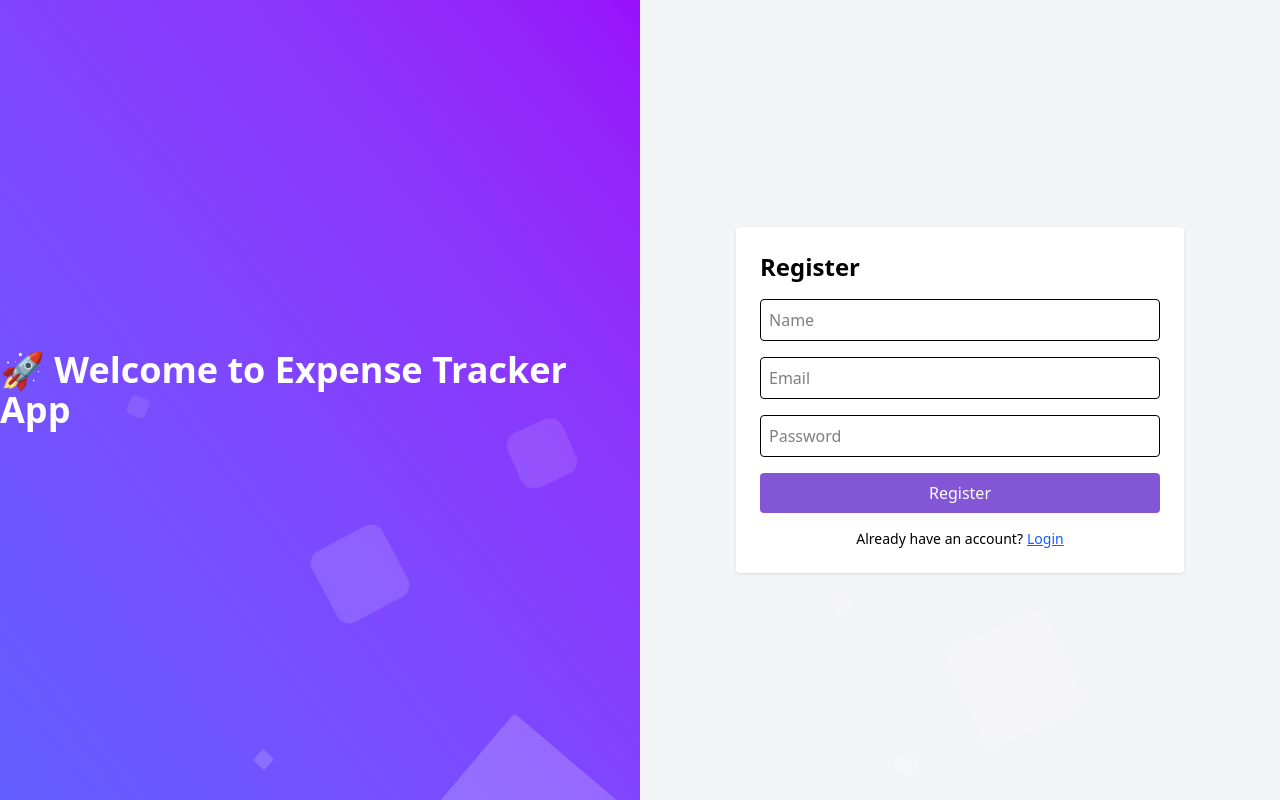
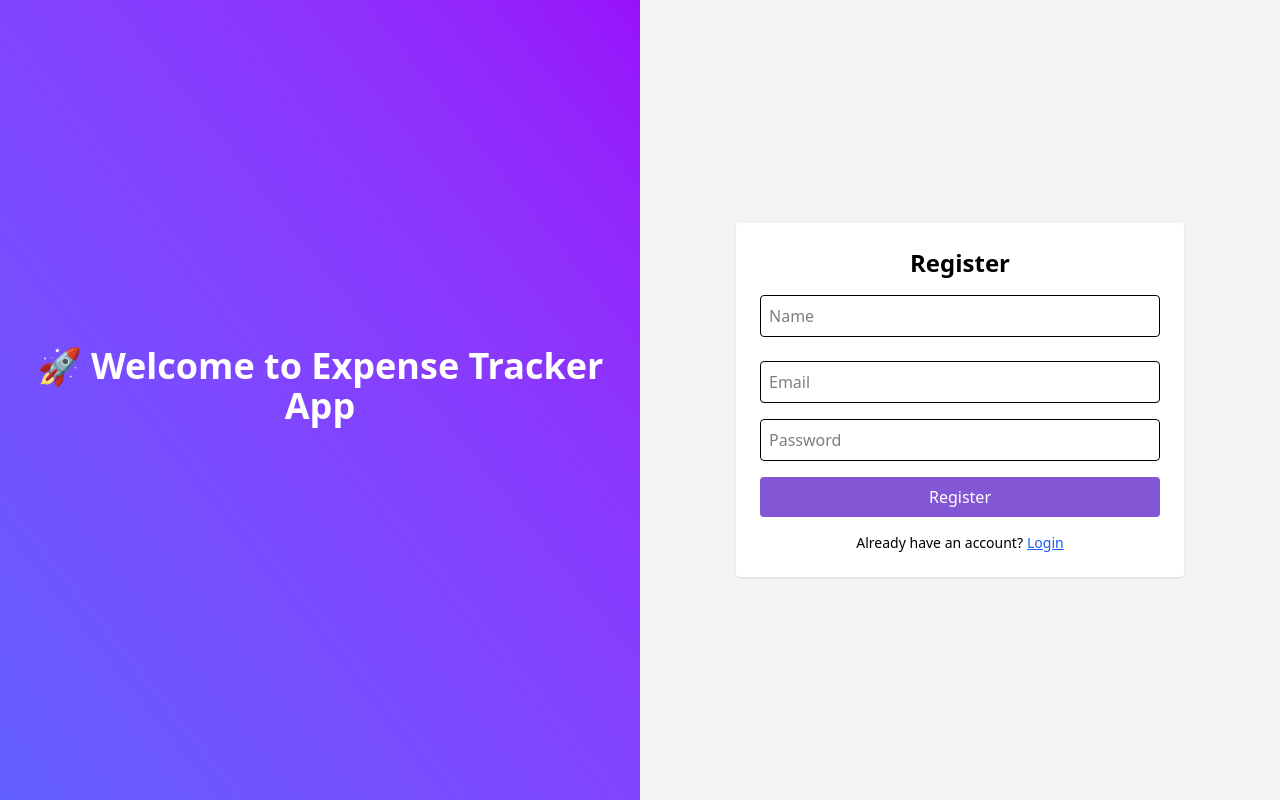
Before and after one commit to Roshan-moger/Expense-Tracker, a React (Vite) app in the folder client/: page / in a window 1280 px wide. Both pictures are taken after a click on the button "Register". Built offline with nearby package versions, Linux system fonts and the light colour scheme; no server answers.

Commit message:
dashboard

```diff
--- a/client/package.json
+++ b/client/package.json
@@ -28,6 +28,7 @@
     "react-apexcharts": "^1.7.0",
     "react-dom": "^19.1.0",
     "react-hot-toast": "^2.5.2",
+    "react-icons": "^5.5.0",
     "react-redux": "^9.2.0",
     "react-router-dom": "^7.6.0",
     "recharts": "^2.15.3"
--- a/client/src/Components/AuthForm.jsx
+++ b/client/src/Components/AuthForm.jsx
@@ -1,21 +1,19 @@
 import React, { useState } from 'react';
-import API from '../Components/utils/api'
+import API from '../Components/utils/api';
 import toast from 'react-hot-toast';
-
 
 const AuthForm = ({ onAuth }) => {
   const [isLogin, setIsLogin] = useState(true);
   const [form, setForm] = useState({ name: '', email: '', password: '' });
-
+  const [loading, setLoading] = useState(false);
 
   const handleSubmit = async (e) => {
     e.preventDefault();
 
-  // Basic validation
     if (!form.email || !form.password || (!isLogin && !form.name)) {
-    toast.error('Please fill in all required fields',{
+      toast.error('Please fill in all required fields', {
         style: {
-    background: '#343434', // Tailwind's emerald-600
+          background: '#343434',
           color: '#EDEDED',
           fontWeight: 'bold',
         },
@@ -24,13 +22,14 @@ const handleSubmit = async (e) => {
     }
 
     try {
+      setLoading(true);
       const endpoint = isLogin ? 'login' : 'register';
       const { data } = await API.post(`/auth/${endpoint}`, form);
-    // console.log(data);
+
       localStorage.setItem('token', data.token);
-    toast.success(`${isLogin ? `Welcome back ${data.name}` : `Welcome ${data.name}`}`,{
+      toast.success(`${isLogin ? `Welcome back ${data.name}` : `Welcome ${data.name}`}`, {
         style: {
-    background: '#343434', // Tailwind's emerald-600
+          background: '#343434',
           color: '#EDEDED',
           fontWeight: 'bold',
         },
@@ -40,47 +39,68 @@ const handleSubmit = async (e) => {
       const msg =
         err.response?.data?.message ||
         (isLogin ? 'Invalid email or password' : 'Registration failed');
-    toast.error(msg,{
+      toast.error(msg, {
         style: {
-    background: '#343434', // Tailwind's emerald-600
+          background: '#343434',
           color: '#EDEDED',
           fontWeight: 'bold',
         },
       });
+    } finally {
+      setLoading(false);
     }
   };
 
-
   return (
-    <div className="w-full max-w-md p-6 bg-white rounded shadow z-1">
-      <h2 className="text-2xl font-bold mb-4">{isLogin ? 'Login' : 'Register'}</h2>
-      <form onSubmit={handleSubmit} className="space-y-4">
-        {!isLogin && (
+    <div className="w-full max-w-md p-6 bg-white rounded shadow z-10">
+      <h2 className="text-2xl font-bold mb-4 text-center">
+        {isLogin ? 'Login' : 'Register'}
+      </h2>
+      <form onSubmit={handleSubmit} className="space-y-4 transition-all duration-300">
+        {/* Always rendered, just hidden in login mode */}
+        <div
+          className={`transition-all duration-300 ${
+            isLogin ? 'h-0 opacity-0 overflow-hidden' : 'h-auto opacity-100'
+          }`}
+        >
           <input
-            className="w-full border p-2 rounded"
+            className="w-full border p-2 rounded focus:outline-none focus:ring-2 focus:ring-indigo-400 mb-2"
             placeholder="Name"
+            autoComplete="name"
             value={form.name}
             onChange={(e) => setForm({ ...form, name: e.target.value })}
           />
-        )}
+        </div>
+
         <input
-          className="w-full border p-2 rounded"
+          className="w-full border p-2 rounded focus:outline-none focus:ring-2 focus:ring-indigo-400"
           placeholder="Email"
           type="email"
+          autoComplete="email"
           value={form.email}
           onChange={(e) => setForm({ ...form, email: e.target.value })}
         />
+
         <input
-          className="w-full border p-2 rounded"
+          className="w-full border p-2 rounded focus:outline-none focus:ring-2 focus:ring-indigo-400"
           placeholder="Password"
           type="password"
+          autoComplete={isLogin ? 'current-password' : 'new-password'}
           value={form.password}
           onChange={(e) => setForm({ ...form, password: e.target.value })}
         />
-        <button className="w-full bg-[#8356D6] text-white py-2 rounded hover:bg-[#6f4c9a]">
-          {isLogin ? 'Login' : 'Register'}
+
+        <button
+          type="submit"
+          disabled={loading}
+          className={`w-full py-2 rounded text-white transition duration-200 ${
+            loading ? 'bg-gray-400 cursor-not-allowed' : 'bg-[#8356D6] hover:bg-[#6f4c9a]'
+          } active:scale-95`}
+        >
+          {loading ? 'Please wait...' : isLogin ? 'Login' : 'Register'}
         </button>
       </form>
+
       <p className="mt-4 text-sm text-center">
         {isLogin ? "Don't have an account?" : 'Already have an account?'}
         <button
--- a/client/src/pages/LoginPage.jsx
+++ b/client/src/pages/LoginPage.jsx
@@ -3,28 +3,26 @@ import AuthForm from '../Components/AuthForm';
 
 const LoginPage = ({ onAuth }) => {
   return (
-    <div className="flex h-screen">
+    <div className="flex flex-col sm:flex-row h-screen relative overflow-hidden">
+      {/* Background Circles */}
+      <ul className="circles absolute inset-0 -z-10">
+        {Array.from({ length: 10 }, (_, i) => (
+          <li key={i}></li>
+        ))}
+      </ul>
 
-            <ul className="circles">
-                    <li></li>
-                    <li></li>
-                    <li></li>
-                    <li></li>
-                    <li></li>
-                    <li></li>
-                    <li></li>
-                    <li></li>
-                    <li></li>
-                    <li></li>
+      {/* Welcome Section */}
+      <div className="w-full sm:w-1/2 h-1/2 sm:h-full bg-gradient-to-tr from-indigo-500 to-purple-600 flex items-center justify-center text-white text-3xl sm:text-4xl font-bold">
+        <div className="animate-bounce text-center p-4">
+          🚀 Welcome to Expense Tracker App
+        </div>
+      </div>
 
-
-            </ul>
-
-      <div className="w-1/2 bg-gradient-to-tr from-indigo-500 to-purple-600 flex items-center justify-center text-white text-4xl font-bold">
-        <div className="animate-bounce">🚀 Welcome to Expense Tracker App</div>
-      </div>
-      <div className="w-1/2 flex items-center justify-center bg-gray-100">
-        <AuthForm onAuth={onAuth} />
+      {/* Auth Form Section */}
+      <div className="w-full sm:w-1/2 h-1/2 sm:h-full flex items-center justify-center bg-gray-100 p-4">
+        <div className="min-h-[440px] w-full flex items-center justify-center">
+          <AuthForm onAuth={onAuth} />
+        </div>
       </div>
     </div>
   );
```
Also changed, not shown: client/src/pages/Dashboard.jsx (+52 -9 lines), 1 other file (tests, documents, lock files or other folders). Lines whose indentation alone changed are shown as unchanged.
